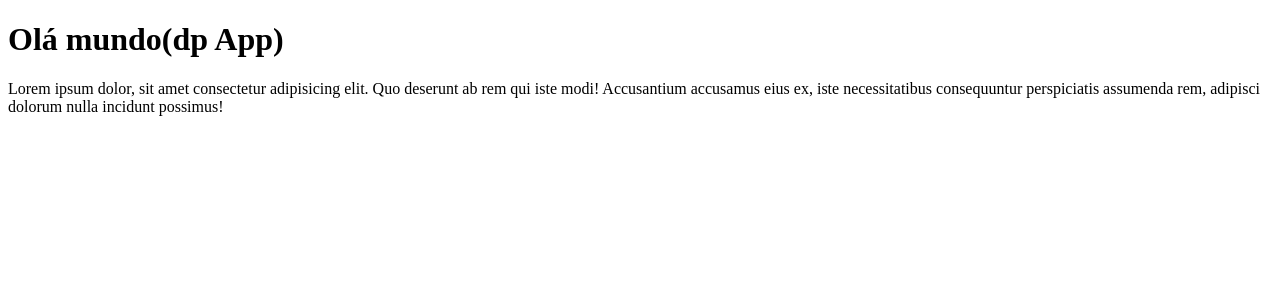
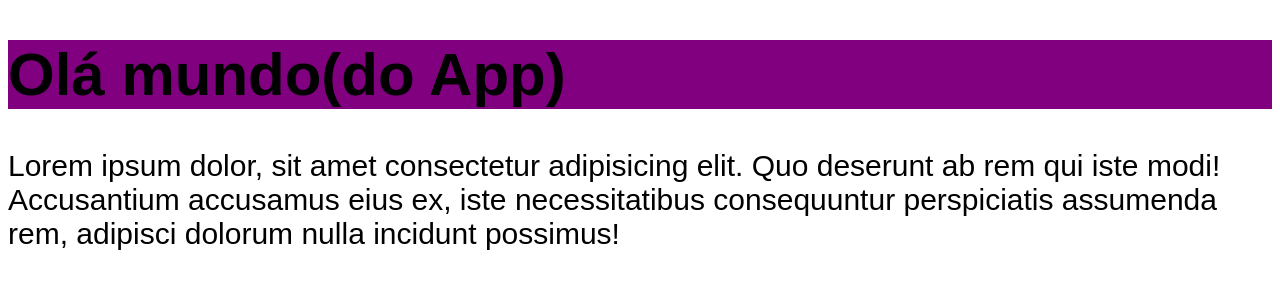
Before and after one commit to danielazevedocb/chronos-pomodoro, a React (Vite) app: page / in a window 1280 px wide. Shown: the top 300 px of the page. Built offline with nearby package versions, Linux system fonts and the light colour scheme.

Commit message:
importando e usando arquivos de CSS globaiscriando

```diff
--- a/src/App.tsx
+++ b/src/App.tsx
@@ -1,13 +1,19 @@
+import { Heading } from './components/Heading';
+import './styles/global.css';
+import './styles/theme.css';
+
 export function App() {
   return (
-    <div>
-      <h1>Olá mundo(dp App)</h1>
+    <>
+      <>
+        <Heading />
+      </>
       <p>
         Lorem ipsum dolor, sit amet consectetur adipisicing elit. Quo deserunt
         ab rem qui iste modi! Accusantium accusamus eius ex, iste necessitatibus
         consequuntur perspiciatis assumenda rem, adipisci dolorum nulla incidunt
         possimus!
       </p>
-    </div>
+    </>
   );
 }
--- /dev/null
+++ b/src/components/Heading.module.css
@@ -0,0 +1,8 @@
+.heading {
+  background-color: purple;
+  color: black;
+}
+
+.cynan {
+  color: cyan;
+}
--- /dev/null
+++ b/src/components/Heading.tsx
@@ -0,0 +1,4 @@
+import styles from './Heading.module.css';
+export function Heading() {
+  return <h1 className={styles.heading}>Olá mundo(do App)</h1>;
+}
--- /dev/null
+++ b/src/styles/global.css
@@ -0,0 +1,8 @@
+body {
+  font-family: Arial, sans-serif;
+  font-size: 30px;
+}
+
+h1 {
+  color: var(--primary);
+}
--- /dev/null
+++ b/src/styles/theme.css
@@ -0,0 +1,3 @@
+:root {
+    --primary: pink;
+}
```
